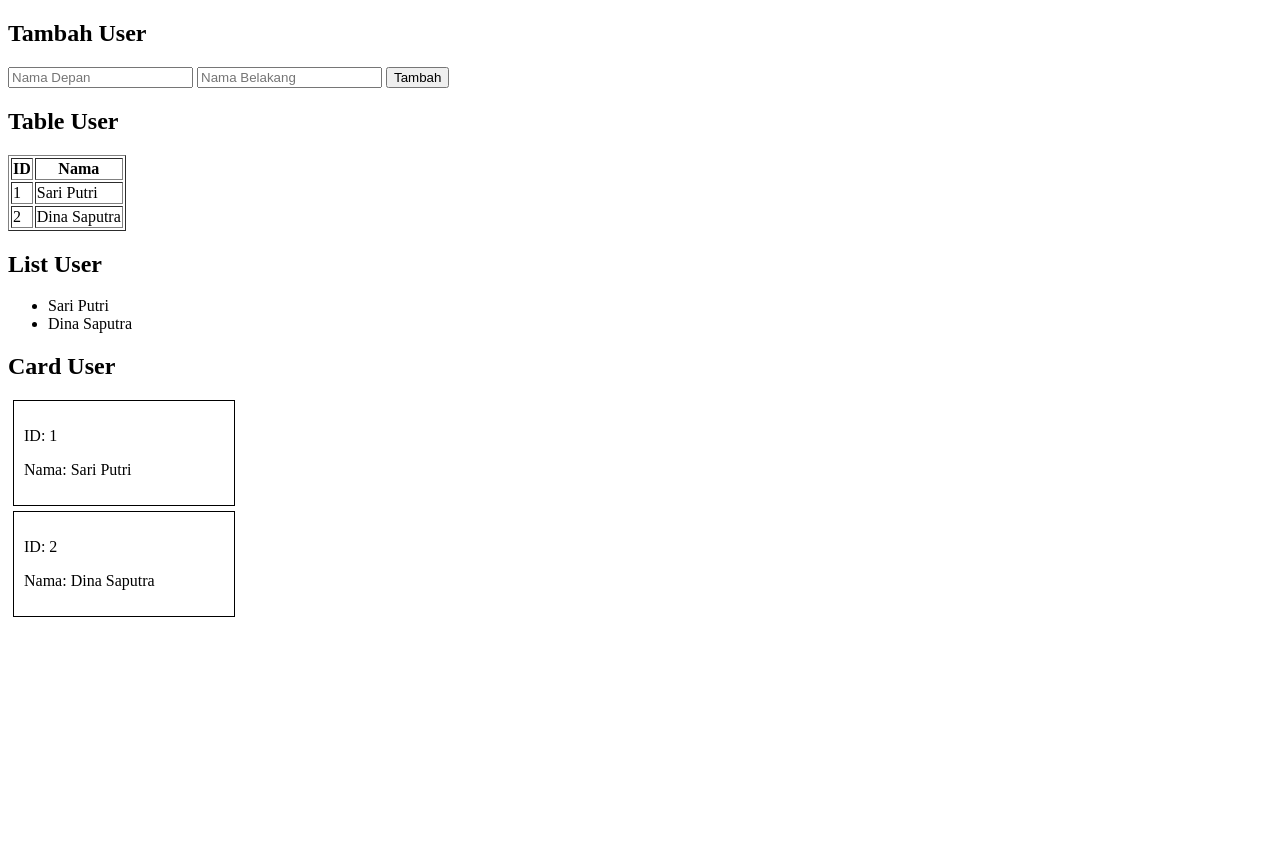
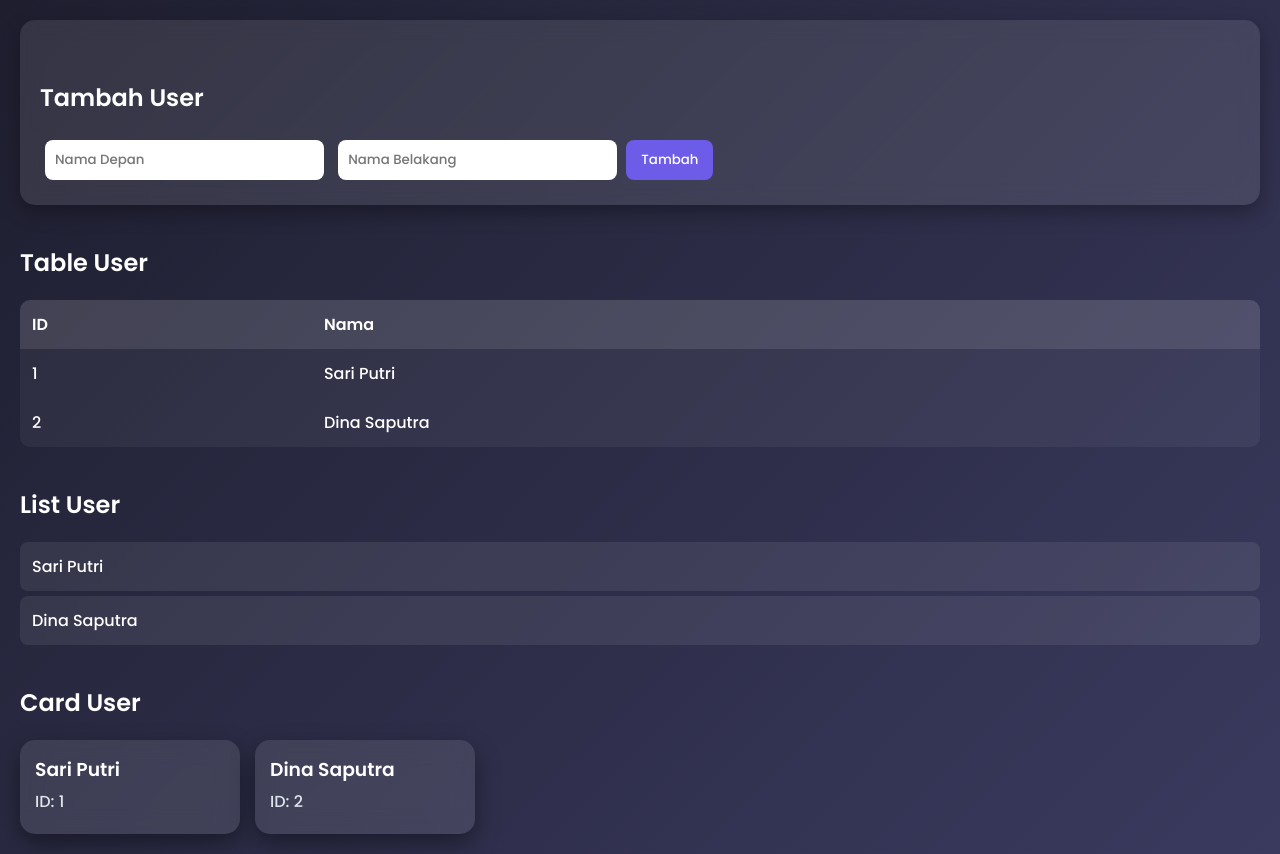
Before and after one commit to yovan1-26/06_Jorday, a plain HTML site: page index.html in a window 1280 px wide. Before the commit the page ends 800 px from the top, so only its background shows below. Drawn offline with Linux system fonts and the light colour scheme.

Commit message:
Update index.html

```diff
--- a/index.html
+++ b/index.html
@@ -1,26 +1,144 @@
 <!DOCTYPE html>
 <html>
 <head>
-    <title>Render Data</title>
+    <title>Premium UI User</title>
+
+    <!-- Google Font -->
+    <link href="https://fonts.googleapis.com/css2?family=Poppins:wght@300;500;600&display=swap" rel="stylesheet">
+
     <style>
-        .card {
-            border: 1px solid black;
+        * {
+            font-family: 'Poppins', sans-serif;
+            box-sizing: border-box;
+        }
+
+        body {
+            margin: 0;
+            padding: 20px;
+            background: linear-gradient(135deg, #1e1e2f, #3a3a5f);
+            color: white;
+        }
+
+        h2 {
+            margin-top: 40px;
+        }
+
+        /* FORM */
+        .form {
+            background: rgba(255,255,255,0.1);
+            padding: 20px;
+            border-radius: 15px;
+            backdrop-filter: blur(10px);
+            box-shadow: 0 8px 20px rgba(0,0,0,0.3);
+        }
+
+        input {
             padding: 10px;
             margin: 5px;
-            width: 200px;
+            border: none;
+            border-radius: 8px;
+            outline: none;
         }
+
+        button {
+            padding: 10px 15px;
+            border: none;
+            border-radius: 8px;
+            background: #6c5ce7;
+            color: white;
+            cursor: pointer;
+            transition: 0.3s;
+        }
+
+        button:hover {
+            background: #a29bfe;
+        }
+
+        /* TABLE */
+        table {
+            width: 100%;
+            border-collapse: collapse;
+            margin-top: 15px;
+            background: rgba(255,255,255,0.05);
+            border-radius: 10px;
+            overflow: hidden;
+        }
+
+        th, td {
+            padding: 12px;
+            text-align: left;
+        }
+
+        th {
+            background: rgba(255,255,255,0.1);
+        }
+
+        tr:hover {
+            background: rgba(255,255,255,0.08);
+        }
+
+        /* LIST */
+        ul {
+            padding: 0;
+        }
+
+        li {
+            list-style: none;
+            padding: 12px;
+            margin: 5px 0;
+            background: rgba(255,255,255,0.08);
+            border-radius: 8px;
+            transition: 0.3s;
+        }
+
+        li:hover {
+            transform: translateX(5px);
+            background: rgba(255,255,255,0.15);
+        }
+
+        /* CARD */
+        #cardContainer {
+            display: flex;
+            flex-wrap: wrap;
+            gap: 15px;
+        }
+
+        .card {
+            width: 220px;
+            padding: 15px;
+            border-radius: 15px;
+            background: rgba(255,255,255,0.1);
+            backdrop-filter: blur(12px);
+            box-shadow: 0 10px 25px rgba(0,0,0,0.4);
+            transition: 0.3s;
+        }
+
+        .card:hover {
+            transform: translateY(-8px) scale(1.03);
+        }
+
+        .card h3 {
+            margin: 0;
+        }
+
+        .card p {
+            margin: 5px 0;
+            color: #dfe6e9;
+        }
+
     </style>
 </head>
 <body>
 
-<h2>Tambah User</h2>
-<input type="text" id="namaDepan" placeholder="Nama Depan">
-<input type="text" id="namaBelakang" placeholder="Nama Belakang">
-<button onclick="tambahUser()">Tambah</button>
+<div class="form">
+    <h2>Tambah User</h2>
+    <input type="text" id="namaDepan" placeholder="Nama Depan">
+    <input type="text" id="namaBelakang" placeholder="Nama Belakang">
+    <button onclick="tambahUser()">Tambah</button>
+</div>
 
-<!-- TABLE -->
 <h2>Table User</h2>
-<table border="1">
+<table>
     <thead>
         <tr>
             <th>ID</th>
@@ -30,31 +148,25 @@
     <tbody id="tableBody"></tbody>
 </table>
 
-<!-- LIST -->
 <h2>List User</h2>
 <ul id="listUser"></ul>
 
-<!-- CARD -->
 <h2>Card User</h2>
 <div id="cardContainer"></div>
 
 <script>
-// DATA
 let users = [
     { id: 1, nama_depan: "Sari", nama_belakang: "Putri" },
     { id: 2, nama_depan: "Dina", nama_belakang: "Saputra" }
 ];
 
-// FUNCTION GABUNG NAMA (Reuse)
 function getNamaLengkap(user) {
     return user.nama_depan + " " + user.nama_belakang;
 }
 
-// RENDER TABLE
 function renderTable(data) {
     const tbody = document.getElementById("tableBody");
     tbody.innerHTML = "";
-
     data.forEach(user => {
         tbody.innerHTML += `
             <tr>
@@ -65,11 +177,9 @@ function renderTable(data) {
     });
 }
 
-// RENDER LIST
 function renderList(data) {
     const list = document.getElementById("listUser");
     list.innerHTML = "";
-
     data.forEach(user => {
         list.innerHTML += `
             <li>${getNamaLengkap(user)}</li>
@@ -77,29 +187,25 @@ function renderList(data) {
     });
 }
 
-// RENDER CARD
 function renderCard(data) {
     const container = document.getElementById("cardContainer");
     container.innerHTML = "";
-
     data.forEach(user => {
         container.innerHTML += `
             <div class="card">
+                <h3>${getNamaLengkap(user)}</h3>
                 <p>ID: ${user.id}</p>
-                <p>Nama: ${getNamaLengkap(user)}</p>
             </div>
         `;
     });
 }
 
-// RENDER SEMUA (Modular)
 function renderAll() {
     renderTable(users);
     renderList(users);
     renderCard(users);
 }
 
-// TAMBAH USER
 function tambahUser() {
     const depan = document.getElementById("namaDepan").value;
     const belakang = document.getElementById("namaBelakang").value;
@@ -117,14 +223,11 @@ function tambahUser() {
 
     renderAll();
 
-    // reset input
     document.getElementById("namaDepan").value = "";
     document.getElementById("namaBelakang").value = "";
 }
 
-// INIT
 renderAll();
-
 </script>
 
 </body>
```
